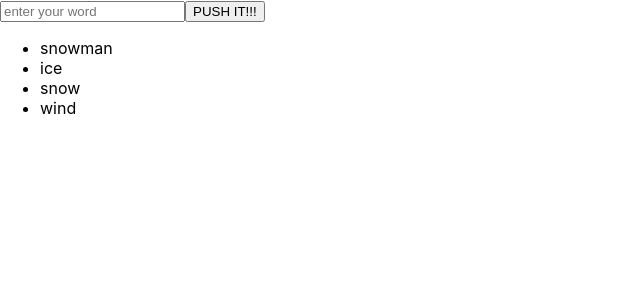
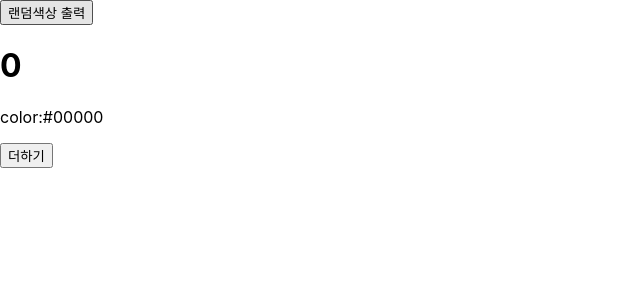
Before and after one commit to SongSeoYoung/react-exampling, a React app: page / in a window 1280 px wide. Shown: the top 300 px of the page, without its empty margins (0-640 px from the left). Built offline with nearby package versions, Linux system fonts and the light colour scheme.

Commit message:
lifeCycleMethod

```diff
--- a/src/App.js
+++ b/src/App.js
@@ -1,12 +1,29 @@
 import React, {Component} from 'react';
 import './App.css';
-import IterationSample from './IterationSample';
+import LifeCycleSmaple from './LifeCycleSample';
+
+function getRandomColor() {
+  return '#' + Math.floor(Math.random() * 16777215).toString(16);
+}
+
+
 
 class App extends Component{
+
+  state = {
+    color:'#00000'
+  }
+
+  handleClick = () =>{
+    this.setState({
+      color:getRandomColor()
+    })
+  }
   render() {
     return (
       <div >
-        <IterationSample/>
+        <button onClick = {this.handleClick}>랜덤색상 출력</button>
+        <LifeCycleSmaple color={this.state.color}/>
       </div>
     );
   }
--- /dev/null
+++ b/src/LifeCycleSample.js
@@ -0,0 +1,74 @@
+import React, {Component} from 'react';
+
+class LifeCycleSmaple extends Component{
+  state = {
+    number : 0,
+    color: null,
+  }
+
+  myRef = null;
+
+  constructor(props){
+    super(props);
+    console.log('constructor')
+  }
+
+  static getDerivedStateFromProps(nextProps, prevState){
+    if (nextProps.color !== prevState.color){
+      return { color : nextProps.color}
+    }
+    return null;
+  }
+
+  compoenntDidMount(){
+    console.log('ComponentDidMount');
+  }
+
+  shouldComponentUpdate(nextProps, nextState){
+    console.log('shouldComponentUpdate', nextProps, nextState)
+    return nextState.number % 10 !==4;
+  }
+
+  componentWillUnmount() {
+    console.log('componentWillUnmount')
+  }
+
+  handleClick=() =>{
+    this.setState({
+      number : this.state.number+1
+    })
+  }
+
+  getSnapshotBeforeUpdate(prevProps, prevState){
+    console.log('getSnapshotBeforeUpdate')
+    if(prevProps.color !== this.props.color){
+      return this.myRef.style.color;
+    }
+    return null;
+  }
+
+  componentDiUpdate(prevProps, prevState, snapshot){
+    console.log('componentDidUpdate', prevProps, prevState);
+    if(snapshot){
+      console.log('업데이트 직전의 색상 : ', snapshot)
+    }
+  }
+
+  render() {
+    console.log('render');
+
+    const style = {
+      color: this.props.color
+    };
+
+    return (
+      <div>
+        <h1 style={style} ref ={ref =>this.myRef=ref}>{this.state.number}</h1>
+        <p>color:{this.state.color}</p>
+        <button onClick={this.handleClick}>더하기</button>
+      </div>
+    )
+  }
+}
+
+export default LifeCycleSmaple;
```
Also changed, not shown: 1 other file (tests, documents, lock files or other folders).
